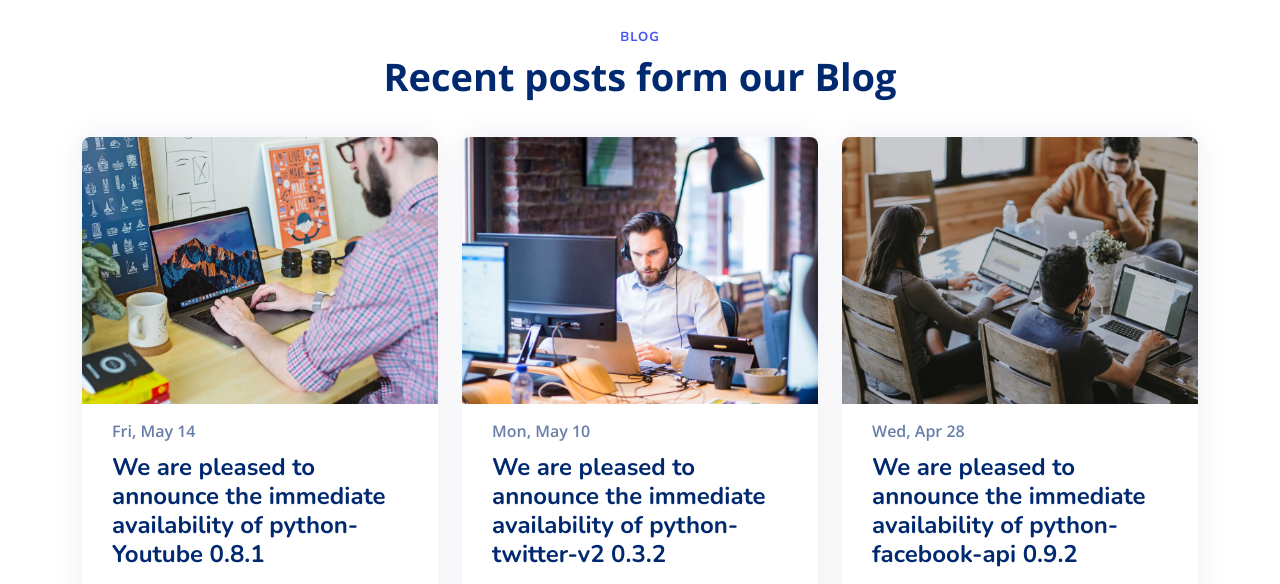
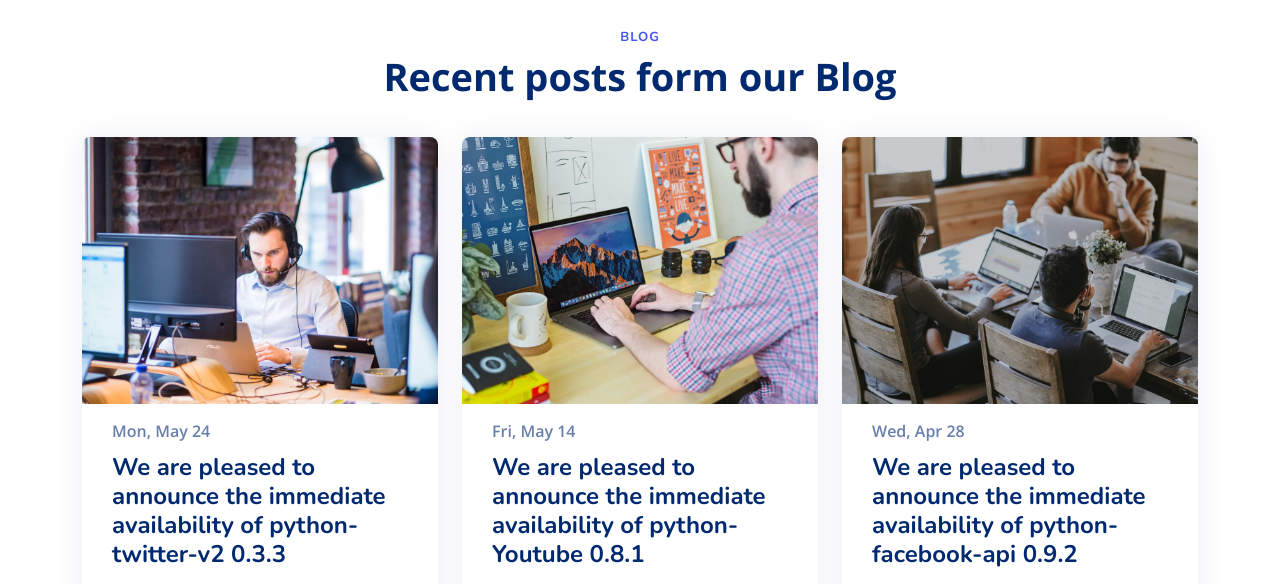
Before and after one commit to sns-sdks/sns-sdks.github.io, a plain HTML site: page index.html in a window 1280 px wide. Shown: the part 2380-2964 px from the top of the page. Drawn offline with nearby package versions, Linux system fonts and the light colour scheme; files whose address does not match are found by name.

Commit message:
feat(release): feat(twitter): :memo: new for twitter

```diff
--- a/index.html
+++ b/index.html
@@ -244,19 +244,19 @@
 
           <div class="col-lg-4">
             <div class="post-box">
-              <div class="post-img"><img src="assets/img/blog/blog-2.jpg" class="img-fluid" alt=""></div>
-              <span class="post-date">Fri, May 14</span>
-              <h3 class="post-title">We are pleased to announce the immediate availability of python-Youtube 0.8.1</h3>
-              <a href="https://sns-sdks.github.io/python-youtube/CHANGELOG" class="readmore stretched-link mt-auto"><span>Read More</span><i class="bi bi-arrow-right"></i></a>
+              <div class="post-img"><img src="assets/img/blog/blog-1.jpg" class="img-fluid" alt=""></div>
+              <span class="post-date">Mon, May 24</span>
+              <h3 class="post-title">We are pleased to announce the immediate availability of python-twitter-v2 0.3.3</h3>
+              <a href="https://sns-sdks.github.io/python-twitter/CHANGELOG" class="readmore stretched-link mt-auto"><span>Read More</span><i class="bi bi-arrow-right"></i></a>
             </div>
           </div>
 
           <div class="col-lg-4">
             <div class="post-box">
-              <div class="post-img"><img src="assets/img/blog/blog-1.jpg" class="img-fluid" alt=""></div>
-              <span class="post-date">Mon, May 10</span>
-              <h3 class="post-title">We are pleased to announce the immediate availability of python-twitter-v2 0.3.2</h3>
-              <a href="https://sns-sdks.github.io/python-twitter/CHANGELOG" class="readmore stretched-link mt-auto"><span>Read More</span><i class="bi bi-arrow-right"></i></a>
+              <div class="post-img"><img src="assets/img/blog/blog-2.jpg" class="img-fluid" alt=""></div>
+              <span class="post-date">Fri, May 14</span>
+              <h3 class="post-title">We are pleased to announce the immediate availability of python-Youtube 0.8.1</h3>
+              <a href="https://sns-sdks.github.io/python-youtube/CHANGELOG" class="readmore stretched-link mt-auto"><span>Read More</span><i class="bi bi-arrow-right"></i></a>
             </div>
           </div>
 
```
